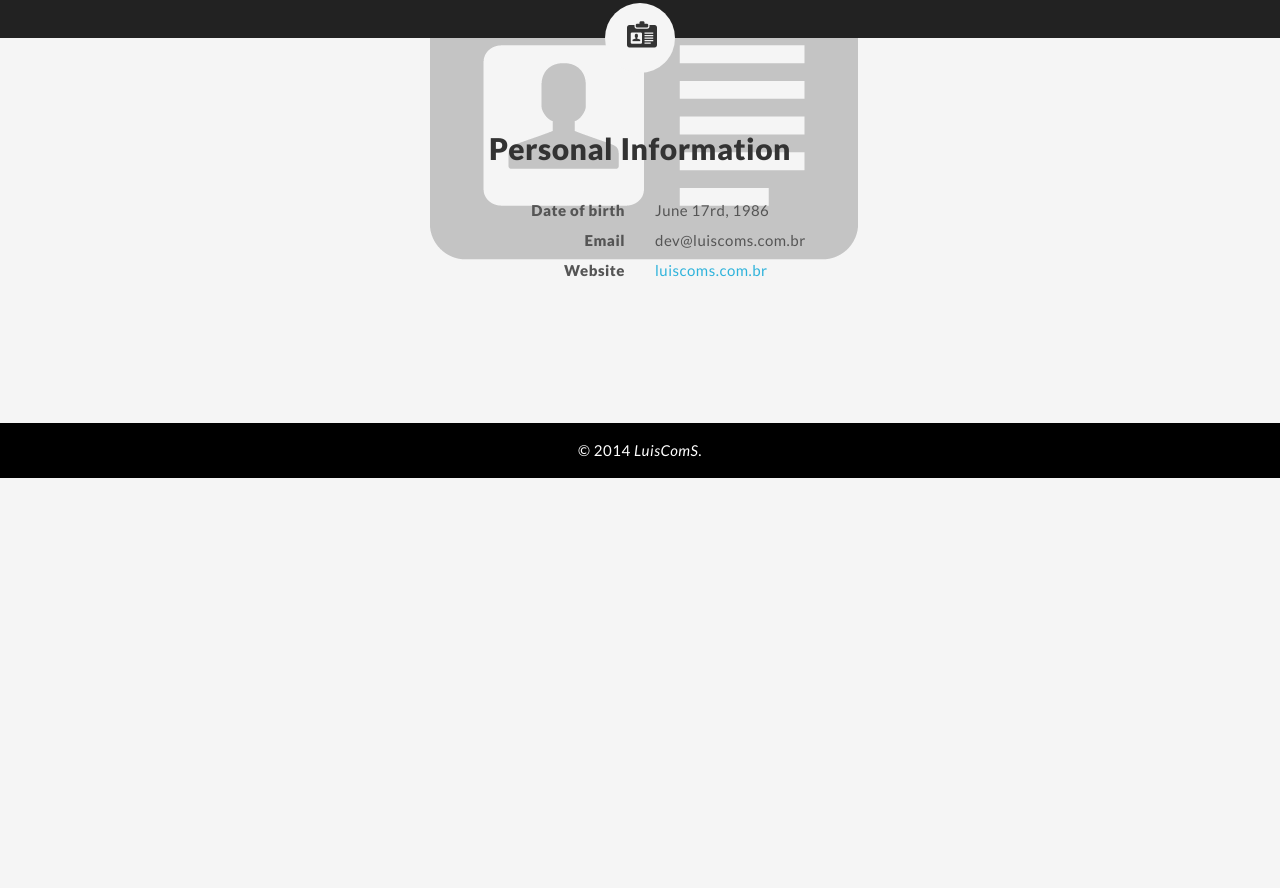
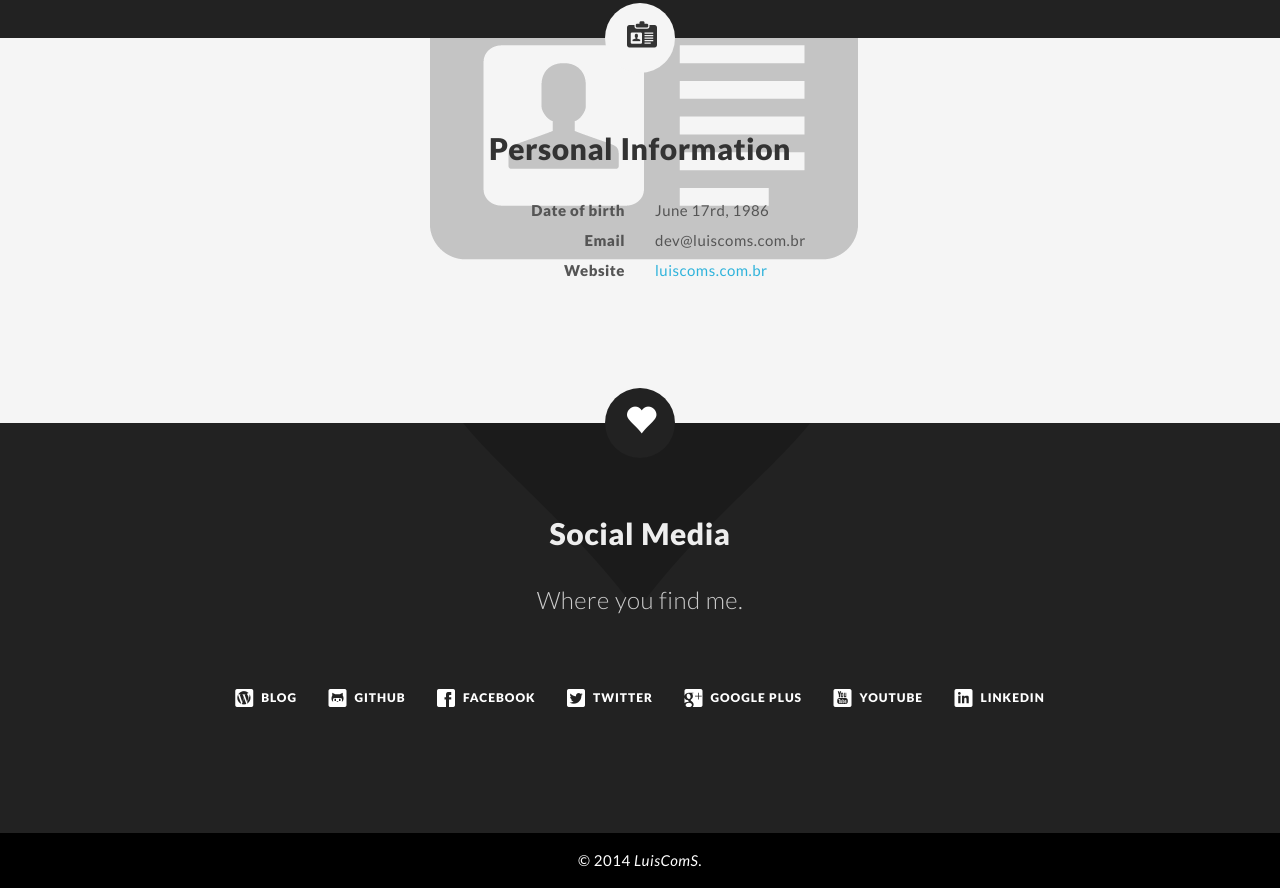
Before and after one commit to luiscoms/portfolio-template, a plain HTML site: page site/index.html in a window 1280 px wide. Shown: the part 706-1594 px from the top of the page. Before the commit the page ends 1184 px from the top, so only its background shows below. Drawn offline with Linux system fonts and the light colour scheme.

Commit message:
Added social media

```diff
--- a/site/index.html
+++ b/site/index.html
@@ -30,10 +30,9 @@
     <link rel="stylesheet" id="o-responsive-css" href="./css/o-responsive.css" type="text/css" media="all"/>
     <link rel="stylesheet" id="themestyle-css" href="./css/style.css" type="text/css" media="all"/>
     <link rel="stylesheet" id="themestyle-css" href="./css/sugar.css" type="text/css" media="all"/>
-    <link rel="stylesheet"  id="prettyPhoto-css" href="./css/prettyPhoto.css" media="screen"/>
+    <link rel="stylesheet" id="prettyPhoto-css" href="./css/prettyPhoto.css" media="screen"/>
     <link rel="stylesheet" id="photoswipe-css" href="./css/photoswipe.css" type="text/css" media="all"/>
     <link rel="stylesheet" id="glyphicons-css" href="./css/glyphicons.css" type="text/css" media="all"/>
-
 
     <!-- Google Fonts
     ================================================== -->
@@ -57,6 +56,7 @@
             <li><a href="#home" ><span class="glyphicons home"><i></i></span>Home</a></li>
             <li><a href="#about" ><span class="glyphicons user"><i></i></span>About Me</a></li>
             <li><a href="#personalinfo"><span class="glyphicons nameplate"><i></i></span>Personal Information</a></li>
+            <li><a href="#social"><span class="glyphicons heart"><i></i></span>Social Media</a></li>
         </ul>
     </div>
 
@@ -64,7 +64,7 @@
         <div class="container wrap">
             <div class="row">
                 <div class="col dimfull text-center" id="animation">
-                    <div id="ccimage" class="img-circle"><img src="http://2.gravatar.com/avatar/4b8da75ebe55cc86ba8e00e09188953d?s=150" alt=""></div>
+                    <div id="ccimage" class="img-circle"><img src="images/me.jpg" alt=""></div>
                     <p id="hello" class=" ">Hello, my name is</p>
                     <h1 id="ccname" class=" ">LuisComS</h1>
                     <p id="iam" class=" ">I am</p>
@@ -73,7 +73,6 @@
             </div><!-- /.row  -->
         </div><!-- /.container -->
     </div><!-- /#home -->
-
 
     <div id="about" class="coffee-container parallax" data-speed="1" data-offsetY="-150">
         <div class="icon-container"><div><span class="glyphicons user"><i></i></span></div></div>
@@ -109,6 +108,29 @@
         </div><!-- /.container -->
     </div><!-- /#personalinfo -->
 
+    <div id="social" class="coffee-container parallax" data-speed="24" data-offsetY="-150">
+        <div class="icon-container"><div><span class="glyphicons heart"><i></i></span></div></div>
+        <div class="container wrap">
+            <div class="row">
+                <div class="col dimfull text-center">
+                    <h2>Social Media</h2>
+
+                    <p class="intro">Where you find me.</p>
+
+                    <div class="more">
+                        <a href="http://blog.luiscoms.com.br" class="btn transparent" target="_blank"><span class="glyphicons wordpress"><i></i></span>Blog</a>
+                        <a href="http://github.com/luiscoms" class="btn transparent" target="_blank"><span class="glyphicons github"><i></i></span>GitHub</a>
+                        <a href="http://www.facebook.com/dev.luiscoms" class="btn transparent" target="_blank"><span class="glyphicons facebook"><i></i></span>Facebook</a>
+                        <a href="http://twitter.com/LuisComS" class="btn transparent" target="_blank"><span class="glyphicons twitter"><i></i></span>Twitter</a>
+                        <a href="https://plus.google.com/103915523966624410676" rel="author" class="btn transparent" target="_blank"><span class="glyphicons google_plus"><i></i></span>Google Plus</a>
+                        <a href="http://www.youtube.com/user/luiscomsnaocomz" class="btn transparent" target="_blank"><span class="glyphicons youtube"><i></i></span>Youtube</a>
+                        <a href="http://www.linkedin.com/in/devluiscoms" class="btn transparent" target="_blank"><span class="glyphicons linked_in"><i></i></span>Linkedin</a>
+                    </div>
+                </div><!-- /.col -->
+            </div><!-- /.row  -->
+        </div><!-- /.container -->
+    </div><!-- /#social -->
+
     <div id="copyright">
         <div class="container wrap">
             <div class="row">
```
